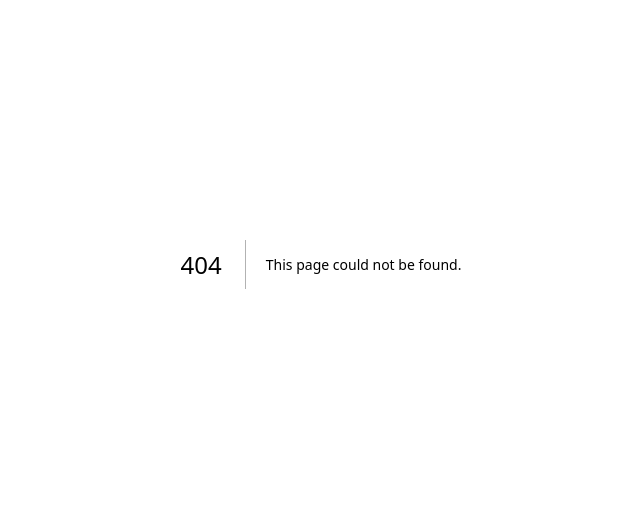
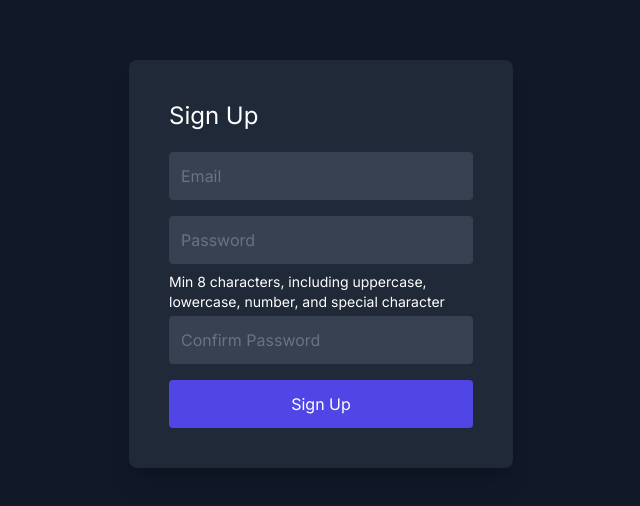
Before and after one commit to Abdelmouzahir/studentscoops, a Next.js app: page /student/register in a window 1280 px wide. Before the commit this address had no page. Shown: the part 136-642 px from the top of the page, without its empty margins (319-959 px from the left). Built offline with nearby package versions, Linux system fonts and the light colour scheme.

Commit message:
database

```diff
--- a/app/student/information/page.js
+++ b/app/student/information/page.js
@@ -1,8 +1,12 @@
 'use client';
-import { useState } from 'react';
+import { useState, useEffect } from 'react';
 import { useRouter } from 'next/navigation';
+import { auth } from '@/app/firebase/config';
+import { onAuthStateChanged } from 'firebase/auth';
+import { addUserInformation, addOtherUserInformation } from '@/services/addInformation';
 
 const PersonalInfo = () => {
+  const [user, setUser] = useState(null);
   const [fname, setfName] = useState('');
   const [lname, setlName] = useState('');
   const [address, setAddress] = useState('');
@@ -13,7 +17,22 @@ const PersonalInfo = () => {
   const [error, setError] = useState('');
   const router = useRouter();
 
+  useEffect(() => {
+    const unsubscribe = onAuthStateChanged(auth, (currentUser) => {
+      if (currentUser) {
+        setUser(currentUser);
+        console.log("User ID:", currentUser.uid); // Log the user ID
+      } else {
+        // Redirect to login if not authenticated
+        router.push("/student/homepage");
+      }
+    });
+    console.log("User:", auth.uid)
+    return () => unsubscribe();
+  }, [router]);
+
   const handleSubmit = () => {
+    const userInformation = { name: fname, lastName: lname, address: address, unitNum: unitnum, postalCode: postalCode, phoneNumber: phoneNumber };
     setError('');
     setpostalcoderr('');
 
@@ -22,8 +41,8 @@ const PersonalInfo = () => {
       return;
     }
 
-     // Check if postal code is canadian
-    if(!postalCode.match(/^[A-Za-z]\d[A-Za-z][ -]?\d[A-Za-z]\d$/)) {
+    // Check if postal code is Canadian
+    if (!postalCode.match(/^[A-Za-z]\d[A-Za-z][ -]?\d[A-Za-z]\d$/)) {
       setpostalcoderr('Postal code not Valid!');
       return;
     }
@@ -35,15 +54,14 @@ const PersonalInfo = () => {
 
     // Save the personal info to a database or state management solution
     // For demonstration, we will just log the data
-    console.log(' First Name:', fname);
-    console.log(' Last Name:', lname);
+    console.log('First Name:', fname);
+    console.log('Last Name:', lname);
     console.log('Address:', address);
     console.log('Unit Number:', unitnum);
     console.log('Postal Code:', postalCode);
     console.log('Phone Number:', phoneNumber);
-
-    // Redirect to another page if needed
-    router.push("/student/homepage");
+    addUserInformation(user.uid, userInformation);
+    addOtherUserInformation(user.uid, userInformation);
   };
 
   return (
@@ -52,12 +70,12 @@ const PersonalInfo = () => {
         <h1 className="text-white text-2xl mb-5">Personal Information</h1>
         <input
           type="text"
-          placeholder=" First Name"
+          placeholder="First Name"
           value={fname}
           onChange={(e) => setfName(e.target.value)}
           className="w-full p-3 mb-4 bg-gray-700 rounded outline-none text-white placeholder-gray-500"
         />
-          <input
+        <input
           type="text"
           placeholder="Last Name"
           value={lname}
--- a/app/student/login.js
+++ b/app/student/login.js
@@ -1,27 +1,26 @@
-'use client'
-import { useState } from 'react';
-import {useSignInWithEmailAndPassword} from 'react-firebase-hooks/auth'
-import {auth} from '@/app/firebase/config'
-import { useRouter } from 'next/navigation';
-import Link from 'next/link'
-
+"use client";
+import { useState } from "react";
+import { useSignInWithEmailAndPassword } from "react-firebase-hooks/auth";
+import { auth } from "@/app/firebase/config";
+import { useRouter } from "next/navigation";
+import Link from "next/link";
 
 const Login = () => {
-  const [email, setEmail] = useState('');
-  const [password, setPassword] = useState('');
+  const [email, setEmail] = useState("");
+  const [password, setPassword] = useState("");
   const [signInWithEmailAndPassword] = useSignInWithEmailAndPassword(auth);
-  const router = useRouter()
+  const router = useRouter();
 
   const handleSignIn = async () => {
     try {
       const res = await signInWithEmailAndPassword(email, password);
-        console.log({res});
-        sessionStorage.setItem('user', true)
-        setEmail('');
-        setPassword('');
-        router.push('/')
-    }catch(e){
-        console.error(e)
+      console.log({ res });
+      sessionStorage.setItem("user", true);
+      setEmail("");
+      setPassword("");
+      router.push("/");
+    } catch (e) {
+      console.error(e);
     }
   };
 
@@ -51,13 +50,13 @@ return (
         </button>
         <div className="text-white mt-2">
           <span>Don't have an account?</span>
-          <Link href="app\student\register">
+          <Link href="..\student\register">
             <span className="text-blue-500"> Register now</span>
           </Link>
         </div>
       </div>
     </div>
   );
-}
+};
 
 export default Login;
--- /dev/null
+++ b/app/student/register/page.js
@@ -0,0 +1,118 @@
+'use client';
+import { useState, useEffect } from 'react';
+import { auth } from '@/app/firebase/config';
+import { useRouter } from 'next/navigation';
+import { createUserWithEmailAndPassword } from "firebase/auth";
+
+const Register = () => {
+  const [email, setEmail] = useState('');
+  const [password, setPassword] = useState('');
+  const [confirmPassword, setConfirmPassword] = useState('');
+  const [error, setError] = useState('');
+  const [emailError, setEmailError] = useState('');
+  const [passError, setPassError] = useState('');
+  const [confirmPassError, setConfirmPassError] = useState('');
+  const [isPasswordMatch, setIsPasswordMatch] = useState(false);
+  const router = useRouter();
+
+  useEffect(() => {
+    if (confirmPassword) {
+      if (confirmPassword === password) {
+        setIsPasswordMatch(true);
+        setConfirmPassError('');
+      } else {
+        setIsPasswordMatch(false);
+        setConfirmPassError('Passwords do not match');
+      }
+    } else {
+      setIsPasswordMatch(false);
+      setConfirmPassError('');
+    }
+  }, [confirmPassword, password]);
+
+  const handleSignUp = async () => {
+    setEmailError('');
+    setPassError('');
+    setError('');
+
+    // Check the email domain
+    if (!email.endsWith('@edu.sait.ca')) {
+      setEmailError('Please use a SAIT student email');
+      return;
+    }
+
+    // Check if password has uppercase, lowercase, number, and special character
+    if (!password.match(/^(?=.*[a-z])(?=.*[A-Z])(?=.*\d)(?=.*[@$!%*?&])[A-Za-z\d@$!%*?&]{8,}$/)) {
+      setPassError('Password must contain at least 8 characters, including uppercase, lowercase, numbers, and special characters.');
+      return;
+    }
+
+    // Check if passwords match
+    if (!isPasswordMatch) {
+      setConfirmPassError('Passwords do not match');
+      return;
+    }
+
+    try {
+      // Create user with email and password
+      await createUserWithEmailAndPassword(auth, email, password);
+      console.log("User registered successfully");
+      sessionStorage.setItem('user', true);
+      setEmail('');
+      setPassword('');
+      setConfirmPassword('');
+      router.push("/student/information");
+    } catch (e) {
+      // Check if the user already exists in the database
+      console.error("Error registering:", e.message);
+      if (e.code === "auth/email-already-in-use") {
+        setEmailError('This email is already registered.');
+      } else {
+        setError('Failed to create account. Please try again.');
+      }
+    }
+  };
+
+  return (
+    <div className="min-h-screen flex items-center justify-center bg-gray-900">
+      <div className="bg-gray-800 p-10 rounded-lg shadow-xl w-96">
+        <h1 className="text-white text-2xl mb-5">Sign Up</h1>
+        <input
+          type="email"
+          placeholder="Email"
+          value={email}
+          onChange={(e) => setEmail(e.target.value)}
+          className="w-full p-3 mb-4 bg-gray-700 rounded outline-none text-white placeholder-gray-500"
+        />
+        {emailError && <div className="text-red-500 text-sm mb-4">{emailError}</div>}
+        <input
+          type="password"
+          placeholder="Password"
+          value={password}
+          onChange={(e) => setPassword(e.target.value)}
+          className="w-full p-3 mb-2 bg-gray-700 rounded outline-none text-white placeholder-gray-500"
+        />
+        <p className='text-white mb-1 text-sm'>Min 8 characters, including uppercase, lowercase, number, and special character</p>
+        {passError && <div className="text-red-500 text-sm mb-4">{passError}</div>}
+        <input
+          type="password"
+          placeholder="Confirm Password"
+          value={confirmPassword}
+          onChange={(e) => setConfirmPassword(e.target.value)}
+          className="w-full p-3 mb-4 bg-gray-700 rounded outline-none text-white placeholder-gray-500"
+        />
+        {confirmPassError && <div className="text-red-500 text-sm mb-4">{confirmPassError}</div>}
+        {isPasswordMatch && confirmPassword && <div className="text-green-500 text-sm mb-4">Password match!</div>}
+        <button
+          onClick={handleSignUp}
+          className="w-full p-3 bg-indigo-600 rounded text-white hover:bg-indigo-500"
+        >
+          Sign Up
+        </button>
+        {error && <div className="text-red-500 text-sm mt-4">{error}</div>}
+      </div>
+    </div>
+  );
+};
+
+export default Register;
--- a/package.json
+++ b/package.json
@@ -10,7 +10,7 @@
   },
   "dependencies": {
     "axios": "^1.7.2",
-    "firebase": "^10.12.0",
+    "firebase": "^10.12.2",
     "next": "^14.2.3",
     "react": "^18",
     "react-dom": "^18",
--- /dev/null
+++ b/services/addInformation.js
@@ -0,0 +1,33 @@
+import { db } from "@/app/firebase/config";
+import {
+  collection,
+  getDocs,
+  addDoc,
+  query,
+  deleteDoc,
+  doc,
+  updateDoc,
+} from "firebase/firestore";
+
+export async function addUserInformation(userId, userInformation) {
+  try {
+    const docRef = await addDoc(
+      collection(db, "student", userId, "user-information"),
+      userInformation
+    );
+    console.log("Document written with ID: ", docRef.id);
+  } catch (e) {
+    console.error("Error adding document: ", e);
+  }
+}
+export async function addOtherUserInformation(userId, userInformation) {
+  try {
+    const docRef = await addDoc(
+      collection(db, "student", userId, "user-other-information"),
+      userInformation
+    );
+    console.log("Document written with ID: ", docRef.id);
+  } catch (e) {
+    console.error("Error adding document: ", e);
+  }
+}
```
Also changed, not shown: 1 other file (tests, documents, lock files or other folders). Lines whose indentation alone changed are shown as unchanged.
